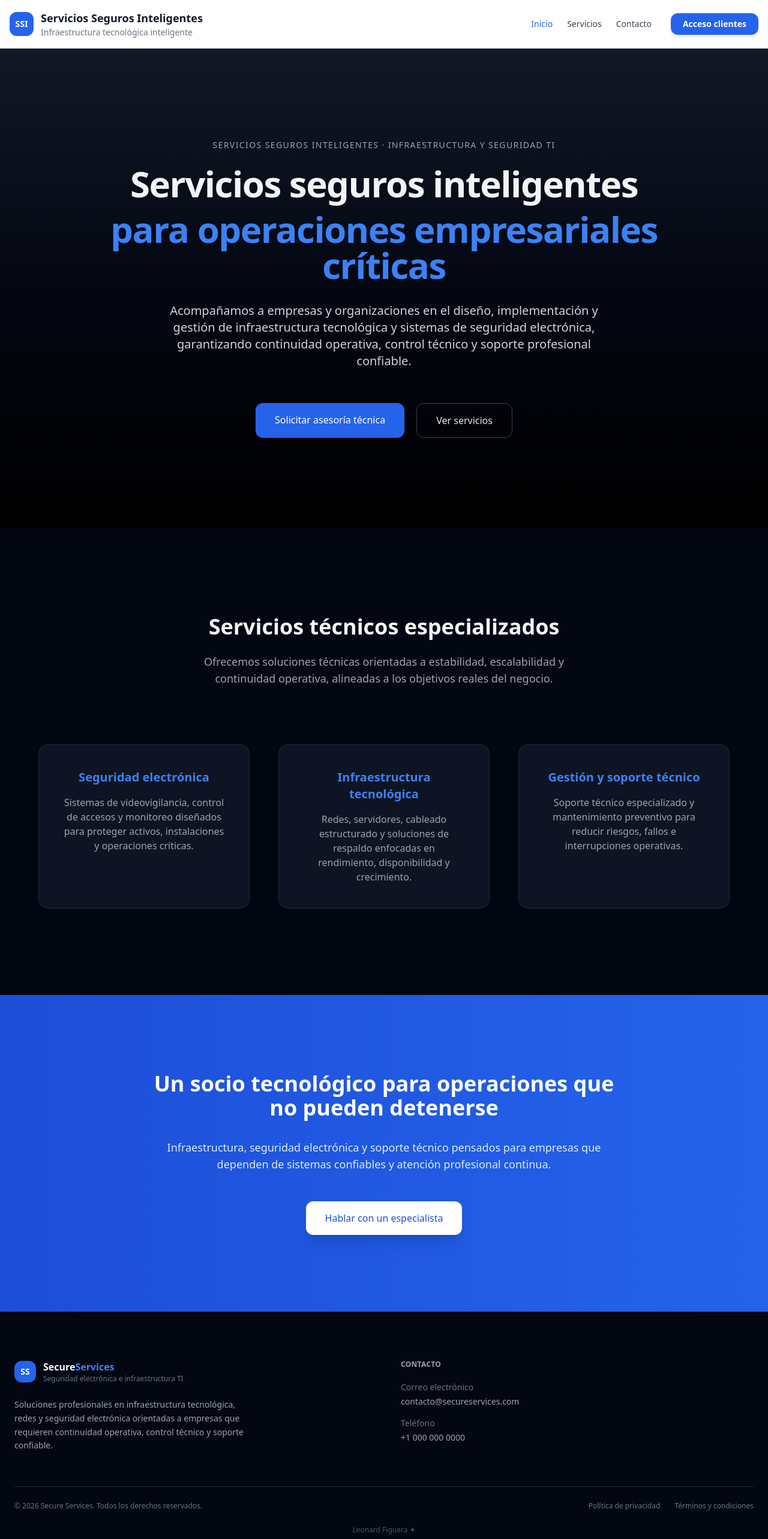
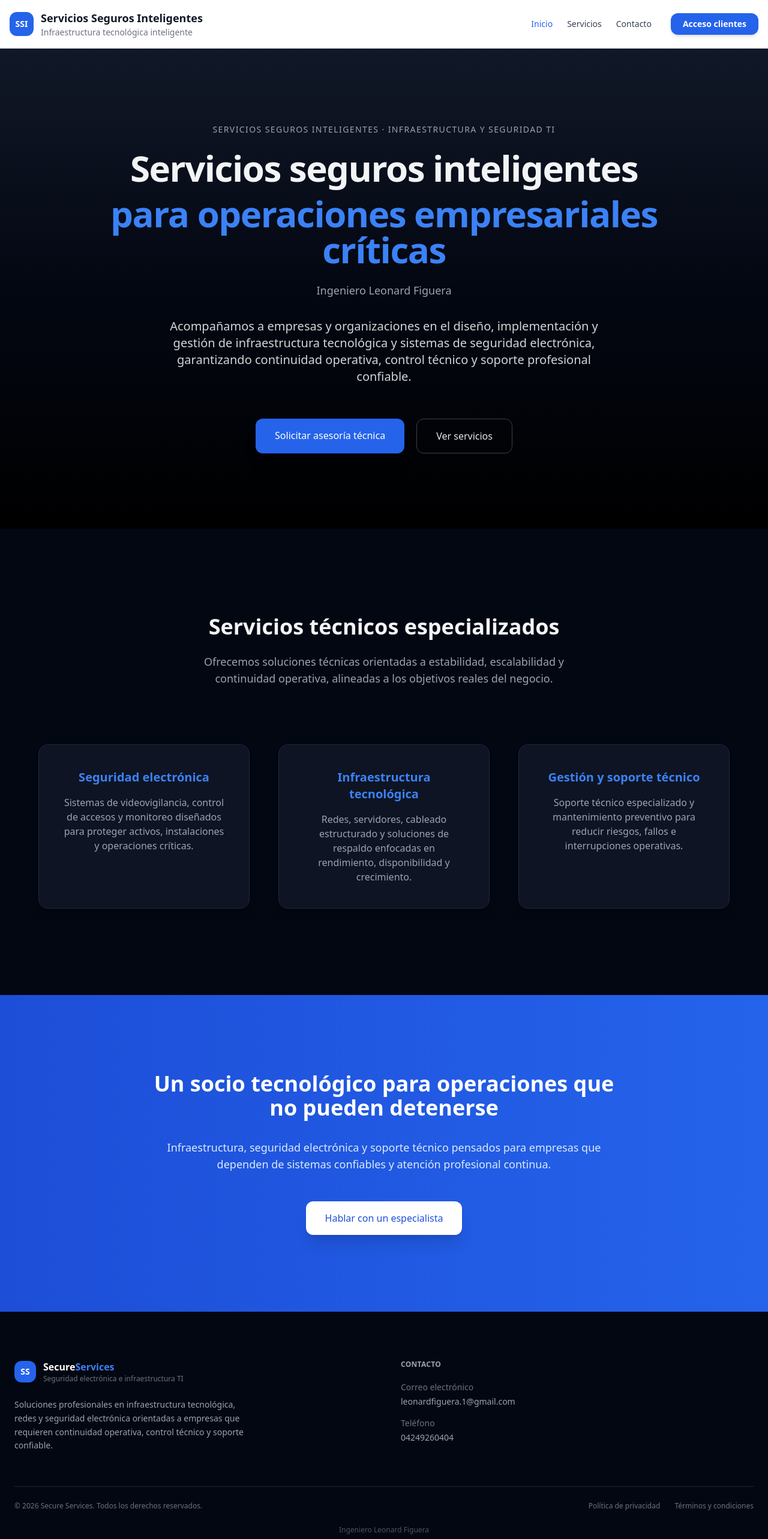
Before and after one commit to Leonard1600/secure-services-platform, a React (Vite) app in the folder client/: page / in a window 1280 px wide. Shown: the top 2566 px of the page at 60% size. Built offline with nearby package versions, Linux system fonts and the light colour scheme.

Commit message:
enhance home hero with engineer signature and unify footer branding

```diff
--- a/client/src/components/layout/PublicFooter.jsx
+++ b/client/src/components/layout/PublicFooter.jsx
@@ -44,10 +44,10 @@ const PublicFooter = () => {
                   Correo electrónico
                 </span>
                 <a
-                  href="mailto:contacto@secureservices.com"
+                  href="mailto:leonardfiguera.1@gmail.com"
                   className="hover:text-white transition break-all"
                 >
-                  contacto@secureservices.com
+                  leonardfiguera.1@gmail.com
                 </a>
               </li>
 
@@ -56,10 +56,10 @@ const PublicFooter = () => {
                   Teléfono
                 </span>
                 <a
-                  href="tel:+10000000000"
+                  href="tel:04249260404"
                   className="hover:text-white transition"
                 >
-                  +1 000 000 0000
+                  04249260404
                 </a>
               </li>
             </ul>
@@ -86,7 +86,7 @@ const PublicFooter = () => {
 
         {/* ================= SIGNATURE ================= */}
         <div className="mt-6 text-center text-xs text-gray-600">
-          Leonard Figuera <span aria-hidden="true">✦</span>
+          Ingeniero Leonard Figuera
         </div>
 
       </div>
--- a/client/src/pages/Home.jsx
+++ b/client/src/pages/Home.jsx
@@ -17,12 +17,17 @@ const Home = () => {
             Servicios seguros inteligentes · Infraestructura y seguridad TI
           </p>
 
-          <h1 className="text-3xl sm:text-4xl md:text-5xl lg:text-6xl font-extrabold tracking-tight mb-6 md:mb-8">
+          <h1 className="text-3xl sm:text-4xl md:text-5xl lg:text-6xl font-extrabold tracking-tight mb-4 md:mb-6">
             Servicios seguros inteligentes
             <span className="block text-blue-500 mt-3 md:mt-4">
               para operaciones empresariales críticas
             </span>
           </h1>
+
+          {/* SUBTÍTULO PROFESIONAL */}
+          <p className="text-sm sm:text-base md:text-lg text-gray-400 font-medium mb-8">
+            Ingeniero Leonard Figuera
+          </p>
 
           <p className="text-sm sm:text-base md:text-lg lg:text-xl text-gray-300 max-w-3xl mx-auto mb-10 md:mb-14 leading-relaxed">
             Acompañamos a empresas y organizaciones en el diseño, implementación
```
